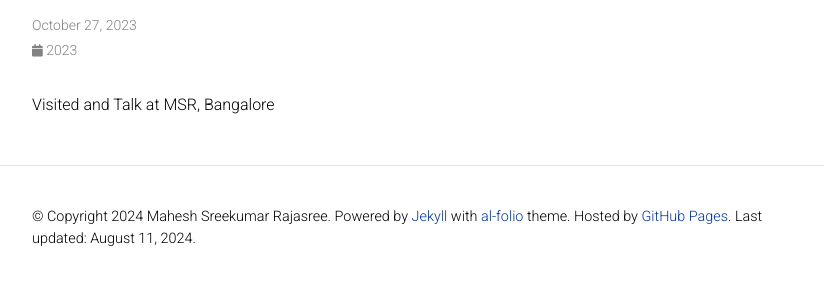
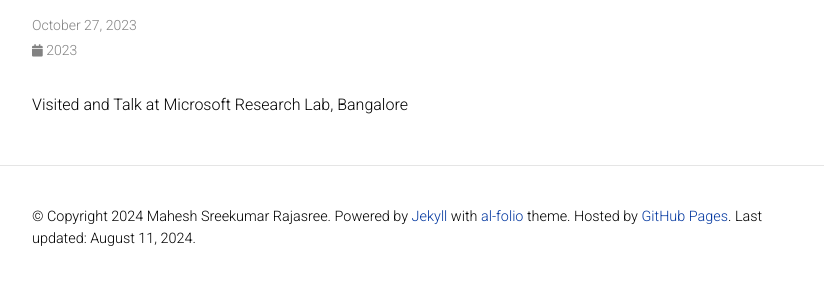
Before and after one commit to Mahe94/mahe94.github.io, a Jekyll site: the page built from _news/announcement_10.md, in a window 1280 px wide. Shown: the part 146-431 px from the top of the page, without its empty margins (223-1047 px from the left). Built offline with Jekyll 4.4.1, drawn with Linux system fonts in a browser that asks for light colours; comment, search, counter and statistics services are not loaded; a style sheet for code colours, icons or effects is not loaded.

Commit message:
Update announcement_10.md

```diff
--- a/_news/announcement_10.md
+++ b/_news/announcement_10.md
@@ -5,4 +5,4 @@
 related_posts: false
 ---
 
-Visited and Talk at MSR, Bangalore
+Visited and Talk at <a herf="https://www.microsoft.com/en-us/research/lab/microsoft-research-india/">Microsoft Research Lab</a>, Bangalore
```
